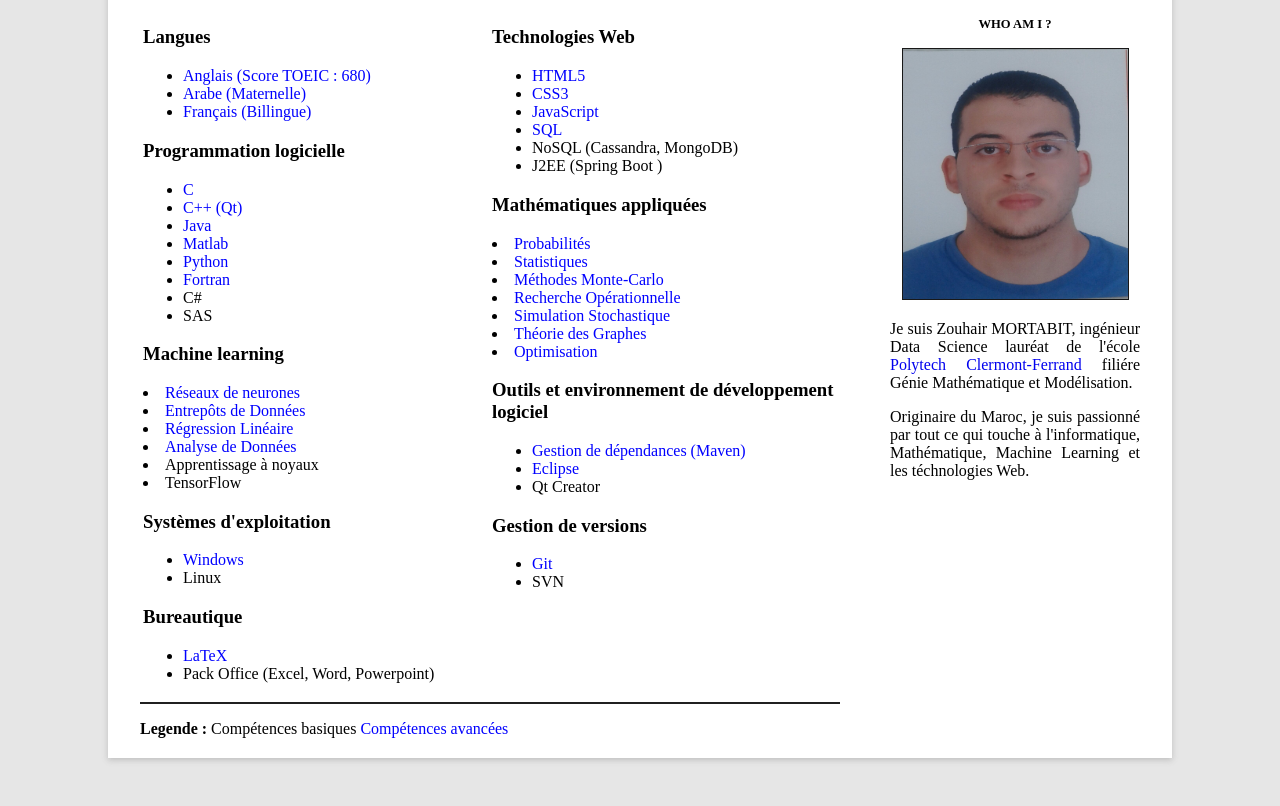
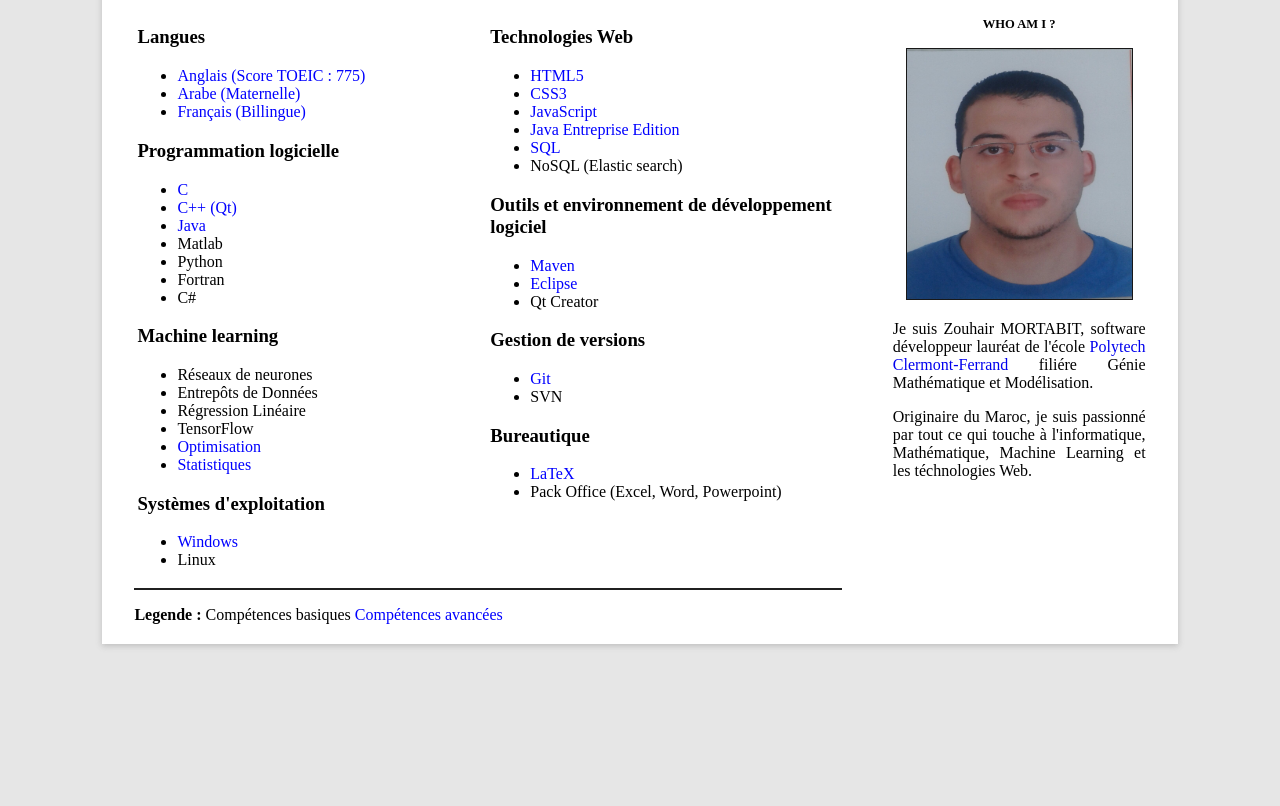
Before and after one commit to zouhair0/MyPageWeb, a plain HTML site: page competences.html in a window 1280 px wide. Shown: the part 276-1082 px from the top of the page. After the commit the page ends 968 px from the top, so only its background shows below. Drawn offline with nearby package versions, Linux system fonts and the light colour scheme.

Commit message:
Mise a jour des informations

```diff
--- a/competences.html
+++ b/competences.html
@@ -23,7 +23,7 @@
 									<td>
 										<h3>Langues</h3>
 										<ul>
-											<li><span class="highLevel">Anglais (Score TOEIC : 680)</span></li>
+											<li><span class="highLevel">Anglais (Score TOEIC : 775)</span></li>
 											<li> <span class ="highLevel">Arabe (Maternelle)</span> </li>
 											<li><span class="highLevel">Français (Billingue)</span></li>
 										</ul>
@@ -33,21 +33,23 @@
 											<li><span class="highLevel">C</span></li>
 											<li><span class="highLevel">C++ (Qt)</span></li>
 											<li><span class="highLevel">Java</span></li>
-											<li><span class="highLevel">Matlab</span></li>
-											<li><span class="highLevel">Python</span></li>
-											<li><span class="highLevel">Fortran</span></li>
+											<li> Matlab</li>
+											<li>Python</li>
+											<li>Fortran</li>
 											<li>C#</li>
-											<li>SAS</li>
 										</ul>
 
 
 										<h3>Machine learning</h3>
-											<li><span class="highLevel">Réseaux de neurones</span></li>
-											<li><span class="highLevel">Entrepôts de Données</span></li>
-											<li><span class="highLevel">Régression Linéaire</span></li>
-											<li><span class="highLevel">Analyse de Données</span></li>
-											<li>Apprentissage à noyaux</li>
+										<ul>
+											<li>Réseaux de neurones</li>
+											<li>Entrepôts de Données</li>
+											<li>Régression Linéaire</li>
 											<li>TensorFlow</li>
+											<li><span class="highLevel">Optimisation</span></li>
+											<li><span class="highLevel">Statistiques</span></li>
+
+										</ul>
 
 										<h3>Systèmes d'exploitation</h3>
 										<ul>
@@ -55,11 +57,6 @@
 											<li>Linux</li>
 										</ul>
 
-										<h3>Bureautique</h3>
-										<ul>
-											<li><span class="highLevel">LaTeX</span></li>
-											<li>Pack Office (Excel, Word, Powerpoint)</li>
-										</ul>
 									</td>
 
 									<td>
@@ -68,23 +65,16 @@
 											<li><span class="highLevel">HTML5</span></li>
 											<li><span class="highLevel">CSS3</span></li>
 											<li><span class="highLevel">JavaScript</span></li>
+											<li><span class="highLevel">Java Entreprise Edition</span></li>
 											<li><span class="highLevel">SQL</span></li>
-											<li>NoSQL (Cassandra, MongoDB)</li>
-											<li>J2EE (Spring Boot )</li>
+											<li>NoSQL (Elastic search)</li>
+
 										</ul>
-										<h3>Mathématiques appliquées</h3>
-											<li><span class="highLevel">Probabilités</span></li>
-											<li><span class="highLevel">Statistiques</span></li>
-											<li><span class="highLevel">Méthodes Monte-Carlo</span></li>
-											<li><span class="highLevel">Recherche Opérationnelle</span></li>
-											<li><span class="highLevel">Simulation Stochastique</span></li>
-											<li><span class="highLevel">Théorie des Graphes</span></li>
-											<li><span class="highLevel">Optimisation</span></li>
 
 
 										<h3>Outils et environnement de développement logiciel</h3>
 										<ul>
-											<li><span class="highLevel">Gestion de dépendances (Maven)</span></li>
+											<li><span class="highLevel">Maven</span></li>
 											<li><span class="highLevel">Eclipse</span></li>
 											<li>Qt Creator</li>
 										</ul>
@@ -94,6 +84,13 @@
 											<li><span span class="highLevel">Git</span></li>
 											<li>SVN</li>
 										</ul>
+
+										<h3>Bureautique</h3>
+										<ul>
+											<li><span class="highLevel">LaTeX</span></li>
+											<li>Pack Office (Excel, Word, Powerpoint)</li>
+										</ul>
+
 									</td>
 								</tr>
 							</tbody>
--- a/js/aboutMe.js
+++ b/js/aboutMe.js
@@ -7,7 +7,7 @@ document.write('\
 	\
 	<div class="justify">\
 	<p>\
-		Je suis Zouhair MORTABIT, ingénieur Data Science lauréat de l\'école <a href="http://polytech.univ-bpclermont.fr/">Polytech Clermont-Ferrand </a>\
+		Je suis Zouhair MORTABIT, software développeur lauréat de l\'école <a href="http://polytech.univ-bpclermont.fr/">Polytech Clermont-Ferrand </a>\
 		filiére Génie Mathématique et Modélisation.\
 	</p>\
 		<p>\
--- a/js/header.js
+++ b/js/header.js
@@ -1,5 +1,5 @@
 document.write('\
-<h2 id="site-title">Zouhair MORTABIT - Ma page web </h2>\
+<h2 id="site-title">Zouhair MORTABIT </h2>\
 	<nav>\
 		<ul>\
 			<li><a href="index.html">Accueil</a></li>\
--- a/style.css
+++ b/style.css
@@ -5,7 +5,7 @@ body{
 #site{
 	padding: 0px 2em;
 	margin: 3em auto;
-	max-width: 1000px;
+	max-width: 80%;
 	box-shadow: 0px 2px 6px rgba(100, 100, 100, 0.3);
 	background-color: white;
 }
```
Also changed, not shown: experience.html (+16 -0 lines), projet.html (+1 -1 lines), images/home-picture-2.jpg (renamed from home-picture.jpg), images/home-picture2.jpg (deleted).
